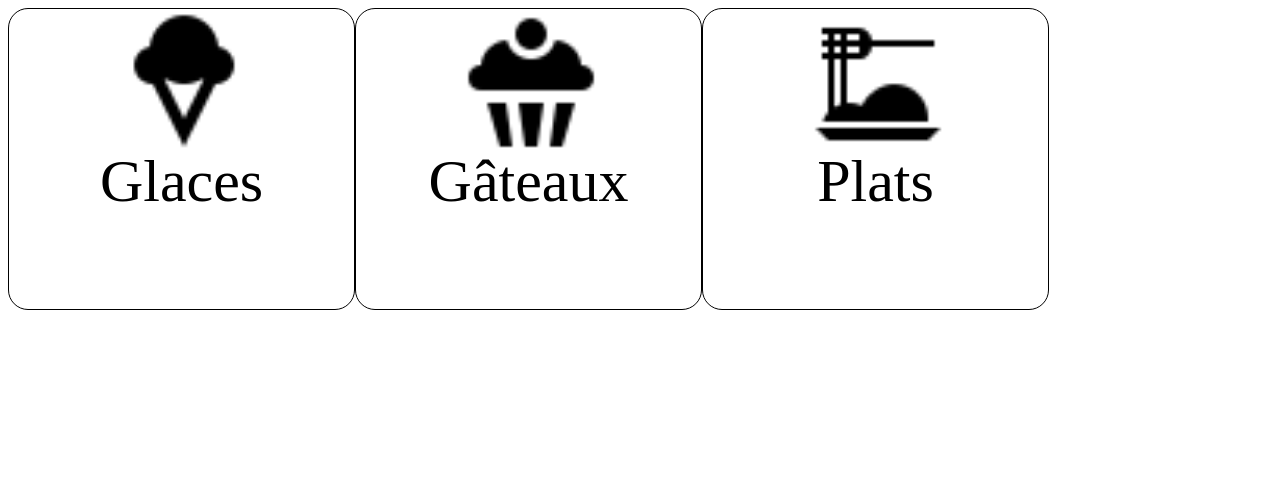
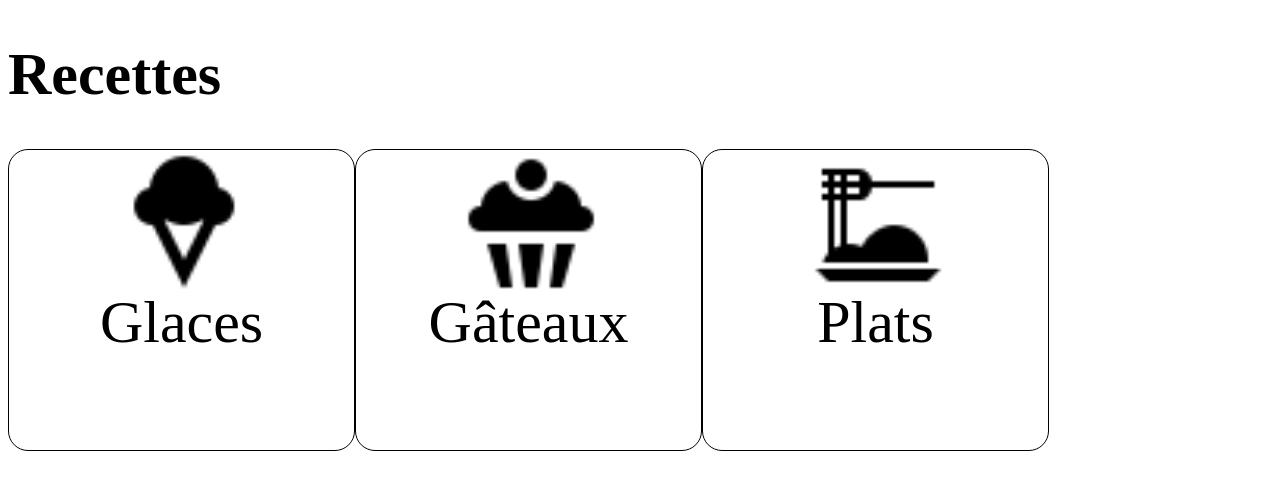
Before and after one commit to upkanet/recettes, a plain HTML site: page index.htm in a window 1280 px wide. Drawn offline with Linux system fonts and the light colour scheme; a web font is replaced by a local one.

Commit message:
style:title on index

```diff
--- a/index.htm
+++ b/index.htm
@@ -8,6 +8,7 @@
     <link rel="stylesheet" href="style.css">
 </head>
 <body>
+    <h1>Recettes</h1>
     <div class="grd">
         <a class="recipe" href="glaces"><img src="img/ice-cream.png"><br><br>Glaces</a>
         <a class="recipe" href="gateaux"><img src="img/cupcake.png"><br><br>Gâteaux</a>
```
